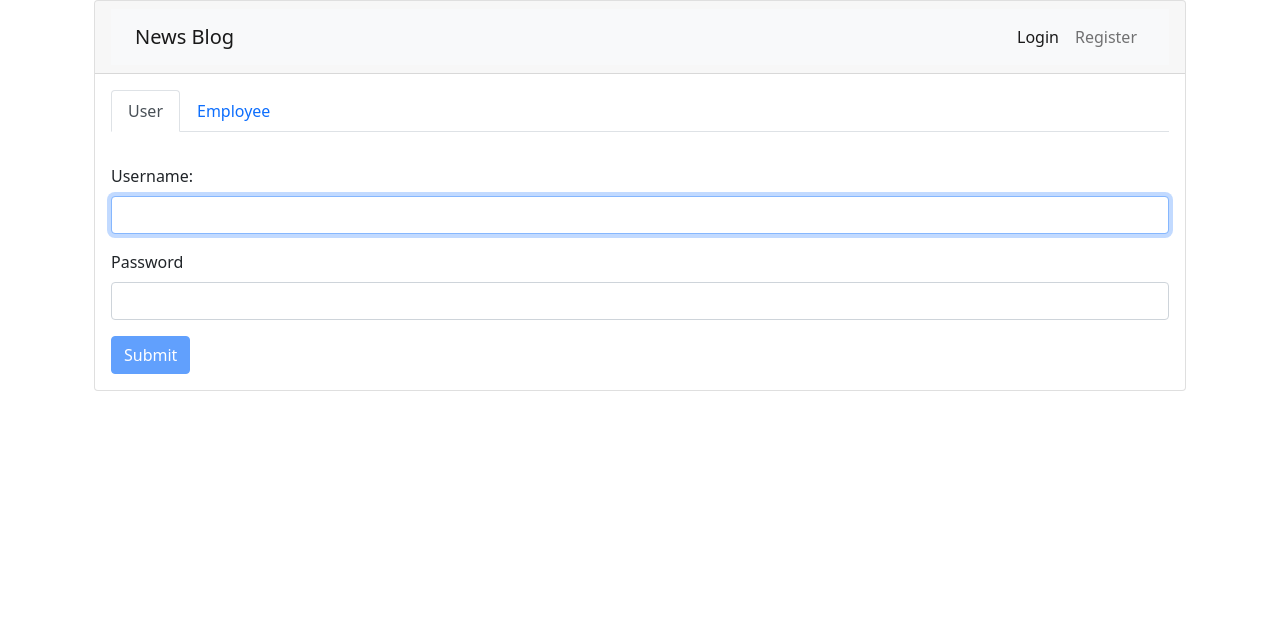
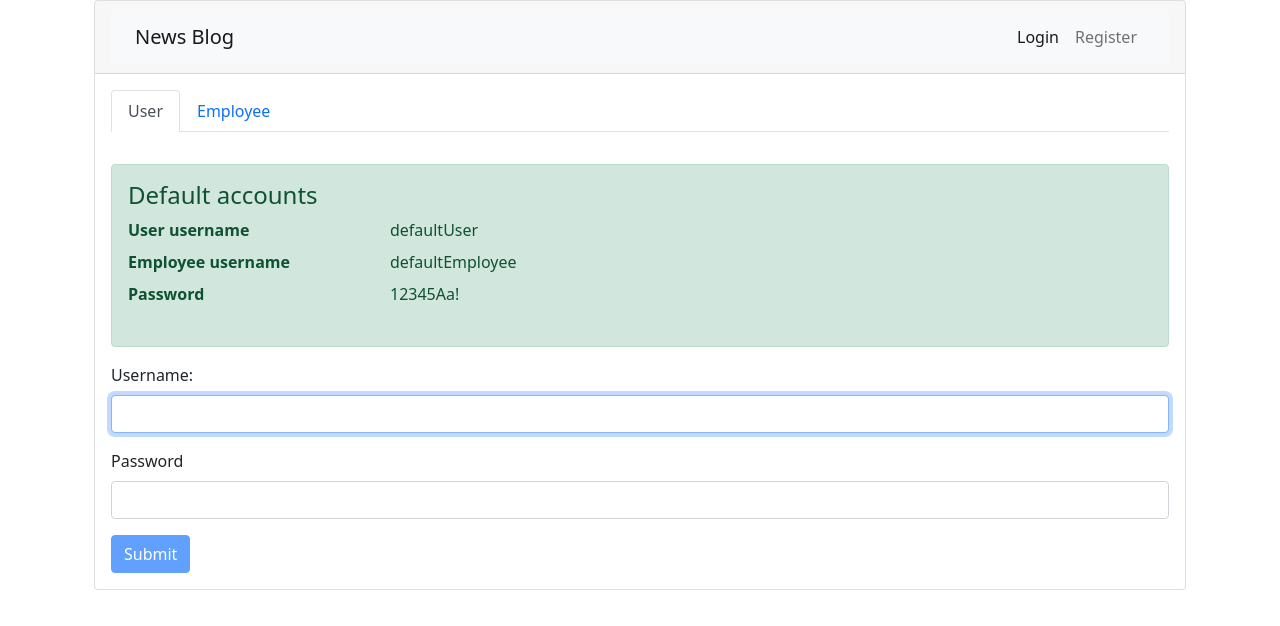
Before and after one commit to kerbo5000/MERNProject, a React (Create React App) app in the folder frontend/: page / in a window 1280 px wide. Shown: the top 626 px of the page. Built offline with nearby package versions, Linux system fonts and the light colour scheme.

Commit message:
added default account

```diff
--- a/frontend/src/components/Favorites.js
+++ b/frontend/src/components/Favorites.js
@@ -38,7 +38,7 @@ const Favorites = () => {
     );
   } else if (isSuccess) {
     content = (
-      <div class="alert alert-dark" role="alert">
+      <div className="alert alert-dark" role="alert">
         No news to display
       </div>
     );
--- a/frontend/src/features/employees/EditEmployeeForm.js
+++ b/frontend/src/features/employees/EditEmployeeForm.js
@@ -22,7 +22,7 @@ const EditNewsForm = ({ editEmployeeId }) => {
     password: "",
   });
 
-  const handleUpdate = async(e) => {
+  const handleUpdate = async (e) => {
     e.preventDefault();
     try {
       const newPassword =
@@ -61,17 +61,17 @@ const EditNewsForm = ({ editEmployeeId }) => {
         </div>
       )}
       {success.firstname && (
-        <div class="alert alert-success" role="alert">
-          <h4 class="alert-heading">Employee info updated</h4>
-          <dl class="row">
-            <dt class="col-sm-3">Fistname</dt>
-            <dd class="col-sm-9">{success.firstname}</dd>
-            <dt class="col-sm-3">Lastname</dt>
-            <dd class="col-sm-9">{success.lastname}</dd>
-            <dt class="col-sm-3">Username</dt>
-            <dd class="col-sm-9">{success.username}</dd>
-            <dt class="col-sm-3">Password</dt>
-            <dd class="col-sm-9">{success.password}</dd>
+        <div className="alert alert-success" role="alert">
+          <h4 className="alert-heading">Employee info updated</h4>
+          <dl className="row">
+            <dt className="col-sm-3">Fistname</dt>
+            <dd className="col-sm-9">{success.firstname}</dd>
+            <dt className="col-sm-3">Lastname</dt>
+            <dd className="col-sm-9">{success.lastname}</dd>
+            <dt className="col-sm-3">Username</dt>
+            <dd className="col-sm-9">{success.username}</dd>
+            <dt className="col-sm-3">Password</dt>
+            <dd className="col-sm-9">{success.password}</dd>
           </dl>
         </div>
       )}
--- a/frontend/src/pages/EmployeePage.js
+++ b/frontend/src/pages/EmployeePage.js
@@ -37,7 +37,7 @@ const EmployeePage = () => {
     content = (
       <>
         <h5 className="card-title ">{`${employee.username}'s page`}</h5>
-        <div class="alert alert-dark" role="alert">
+        <div className="alert alert-dark" role="alert">
           No news to display
         </div>
       </>
--- a/frontend/src/pages/Login.js
+++ b/frontend/src/pages/Login.js
@@ -95,6 +95,17 @@ const Login = () => {
             {error}
           </div>
         )}
+        <div className="alert alert-success" role="alert">
+          <h4 className="alert-heading">Default accounts</h4>
+          <dl className="row">
+            <dt className="col-sm-3">User username</dt>
+            <dd className="col-sm-9">defaultUser</dd>
+            <dt className="col-sm-3">Employee username</dt>
+            <dd className="col-sm-9">defaultEmployee</dd>
+            <dt className="col-sm-3">Password</dt>
+            <dd className="col-sm-9">12345Aa!</dd>
+          </dl>
+        </div>
         <Form onSubmit={handleSubmit}>
           <Form.Group className="mb-3" controlId="formBasicEmail">
             <Form.Label>Username:</Form.Label>
--- a/frontend/src/pages/Settings.js
+++ b/frontend/src/pages/Settings.js
@@ -2,6 +2,7 @@ import React from "react";
 import {
   selectCurrentRoles,
   selectCurrentUserId,
+  selectCurrentUser,
 } from "../features/auth/authSlice";
 
 import {
@@ -15,14 +16,14 @@ import {
 import { useState, useEffect } from "react";
 import { useSelector } from "react-redux";
 const Settings = () => {
+  const [updateEmployeePwd] = useUpdateEmployeePwdMutation();
+  const [updateEmployeeUsername] = useUpdateEmployeeUsernameMutation();
+  const [updateUserPwd] = useUpdateUserPwdMutation();
+  const [updateUserUsername] = useUpdateUserUsernameMutation();
 
-  const [updateEmployeePwd] = useUpdateEmployeePwdMutation()
-  const [updateEmployeeUsername] = useUpdateEmployeeUsernameMutation()
-  const [updateUserPwd] = useUpdateUserPwdMutation()
-  const [updateUserUsername] = useUpdateUserUsernameMutation()
-
-  const userId = useSelector(selectCurrentUserId)
-  const roles = useSelector(selectCurrentRoles)
+  const userId = useSelector(selectCurrentUserId);
+  const roles = useSelector(selectCurrentRoles);
+  const username = useSelector(selectCurrentUser);
 
   const USER_REGEX = /^[a-zA-Z][a-zA-Z0-9-_]{3,23}$/;
   const PWD_REGEX = /^(?=.*[a-z])(?=.*[A-Z])(?=.*[0-9])(?=.*[!@#$%]).{8,24}$/;
@@ -67,17 +68,20 @@ const Settings = () => {
     setValidMatch(match);
   }, [newPwd, matchPwd]);
 
-  const changeUsername = async(e) => {
-    e.preventDefault()
-    try{
-      if(roles.includes(2001)){
-        await updateUserUsername({userId,info:{newUsername}}).unwrap()
-      }else{
-        await updateEmployeeUsername({employeeId:userId,info:{newUsername}}).unwrap()
+  const changeUsername = async (e) => {
+    e.preventDefault();
+    try {
+      if (roles.includes(2001)) {
+        await updateUserUsername({ userId, info: { newUsername } }).unwrap();
+      } else {
+        await updateEmployeeUsername({
+          employeeId: userId,
+          info: { newUsername },
+        }).unwrap();
       }
-      setUsernameSuccess('Your username has been changed')
-      setNewUsername('')
-    }catch (err){
+      setUsernameSuccess("Your username has been changed");
+      setNewUsername("");
+    } catch (err) {
       if (!err?.status) {
         setUsernameError("No Server Response");
       } else if (err.status === 400) {
@@ -88,21 +92,27 @@ const Settings = () => {
         setUsernameError("Change Failed");
       }
     }
-  }
+  };
 
-  const changePassword = async(e) => {
-    e.preventDefault()
-    try{
-      if(roles.includes(2001)){
-        await updateUserPwd({userId,info:{newPassword:newPwd,oldPassword:oldPwd}}).unwrap()
-      }else{
-        await updateEmployeePwd({employeeId:userId,info:{newPassword:newPwd,oldPassword:oldPwd}}).unwrap()
+  const changePassword = async (e) => {
+    e.preventDefault();
+    try {
+      if (roles.includes(2001)) {
+        await updateUserPwd({
+          userId,
+          info: { newPassword: newPwd, oldPassword: oldPwd },
+        }).unwrap();
+      } else {
+        await updateEmployeePwd({
+          employeeId: userId,
+          info: { newPassword: newPwd, oldPassword: oldPwd },
+        }).unwrap();
       }
-      setPwdSuccess('Your password has been changed')
-      setOldPwd('')
-      setNewPwd('')
-      setMatchPwd('')
-    }catch (err){
+      setPwdSuccess("Your password has been changed");
+      setOldPwd("");
+      setNewPwd("");
+      setMatchPwd("");
+    } catch (err) {
       if (!err?.status) {
         setPwdError("No Server Response");
       } else if (err.status === 400) {
@@ -113,7 +123,7 @@ const Settings = () => {
         setPwdError("Change Failed");
       }
     }
-  }
+  };
 
   return (
     <div className="card-body">
@@ -128,13 +138,16 @@ const Settings = () => {
           {usernameSuccess}
         </div>
       )}
-      <form onSubmit={changeUsername} className='mb-2' >
+      {username.includes("default") && (
+        <div className="alert alert-danger" role="alert">
+          Not allowed to modify default accounts
+        </div>
+      )}
+      <form onSubmit={changeUsername} className="mb-2">
         <fieldset>
           <legend className="">Change username</legend>
           <div className="mb-3">
-            <label className="form-label">
-              New username
-            </label>
+            <label className="form-label">New username</label>
             <input
               type="text"
               className="form-control"
@@ -150,7 +163,11 @@ const Settings = () => {
               underscores, hyphens allowed.
             </div>
           )}
-          <button type="submit" className="btn btn-primary" disabled={!newUsername ? true : false}>
+          <button
+            type="submit"
+            className="btn btn-primary"
+            disabled={!newUsername ? true : false}
+          >
             Change
           </button>
         </fieldset>
@@ -169,9 +186,7 @@ const Settings = () => {
         <fieldset>
           <legend>Change password</legend>
           <div className="mb-3">
-            <label className="form-label">
-              Old password
-            </label>
+            <label className="form-label">Old password</label>
             <input
               type="text"
               className="form-control"
@@ -180,9 +195,7 @@ const Settings = () => {
             />
           </div>
           <div className="mb-3">
-            <label  className="form-label">
-              New password
-            </label>
+            <label className="form-label">New password</label>
             <input
               type="text"
               className="form-control"
@@ -201,9 +214,7 @@ const Settings = () => {
             </div>
           )}
           <div className="mb-3">
-            <label className="form-label">
-              Confirm password
-            </label>
+            <label className="form-label">Confirm password</label>
             <input
               type="text"
               className="form-control"
@@ -218,7 +229,11 @@ const Settings = () => {
               Must match the first password input field
             </div>
           )}
-          <button type="submit" className="btn btn-primary" disabled={!oldPwd || !validNewPwd || !validMatch ? true : false}>
+          <button
+            type="submit"
+            className="btn btn-primary"
+            disabled={!oldPwd || !validNewPwd || !validMatch ? true : false}
+          >
             Change
           </button>
         </fieldset>
```
Also changed, not shown: 1 other file (tests, documents, lock files or other folders).
